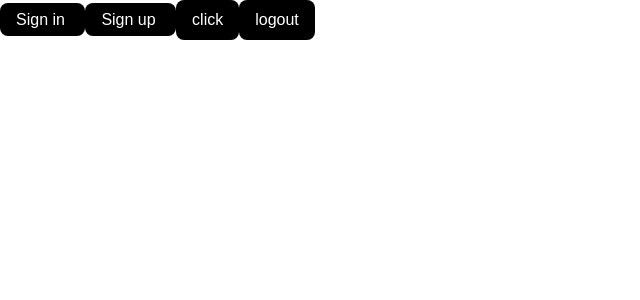
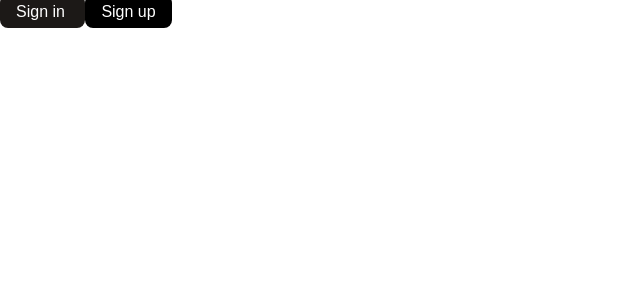
Before and after one commit to Kreliannn/toktik-frontend, a Next.js app: page / in a window 1280 px wide. Shown: the top 300 px of the page, without its empty margins (0-640 px from the left). Built offline with nearby package versions, Linux system fonts and the light colour scheme.

Commit message:
redirect user to fyp after sign in

```diff
--- a/src/app/interface/user.ts
+++ b/src/app/interface/user.ts
@@ -1,6 +1,4 @@
 export interface userInterface  {
     fullname : string,
-    username : string,
-    password : string,
     profile : string
 }
--- a/src/app/page.tsx
+++ b/src/app/page.tsx
@@ -1,31 +1,12 @@
-"use client"
 import Link from "next/link";
-import useUserStore from "./store/userStore";
 
 export default function Home() {
 
-  const user = useUserStore((state) => state.user)
-
-  const setUser = useUserStore((state) => state.setUser)
-
-  const userLogOut = useUserStore((state) => state.userLogOut)
-
-
-
-  console.log(user)
 
   return (
     <div className="w-full h-dvh flex justify-center place-items-center gap-5">
         <Link href="pages/sign_in" className="button"> Sign in </Link>
         <Link href="pages/sign_up" className="button"> Sign up </Link>
-        <button className="button" onClick={() =>   setUser({
-          fullname : "krelian quimson",
-          username : "krel",
-          password : "123",
-          profile : "123123213"
-        })}> click </button>
-
-        <button  className="button" onClick={userLogOut}> logout </button>
     </div>
   );
 }
--- a/src/app/pages/fyp/pages.tsx
+++ b/src/app/pages/fyp/page.tsx
@@ -1,12 +1,16 @@
+"use client"
 import Image from "next/image";
 import "react-responsive-carousel/lib/styles/carousel.min.css";
 import { Carousel } from 'react-responsive-carousel';
-
+import useUserStore from "@/app/store/userStore";
 
 
 export default function Fyp()
 {
 
+    const user = useUserStore((state) => state.user)
+
+    console.log(user)
 
     return (
     <div>
--- a/src/app/store/userStore.ts
+++ b/src/app/store/userStore.ts
@@ -4,8 +4,6 @@ import { userInterface } from '../interface/user'
 
 const emptyObj = {
     fullname : "",
-    username : "",
-    password : "",
     profile : ""
 }
 
```
Also changed, not shown: src/app/pages/sign_in/page.tsx (+12 -1 lines).
